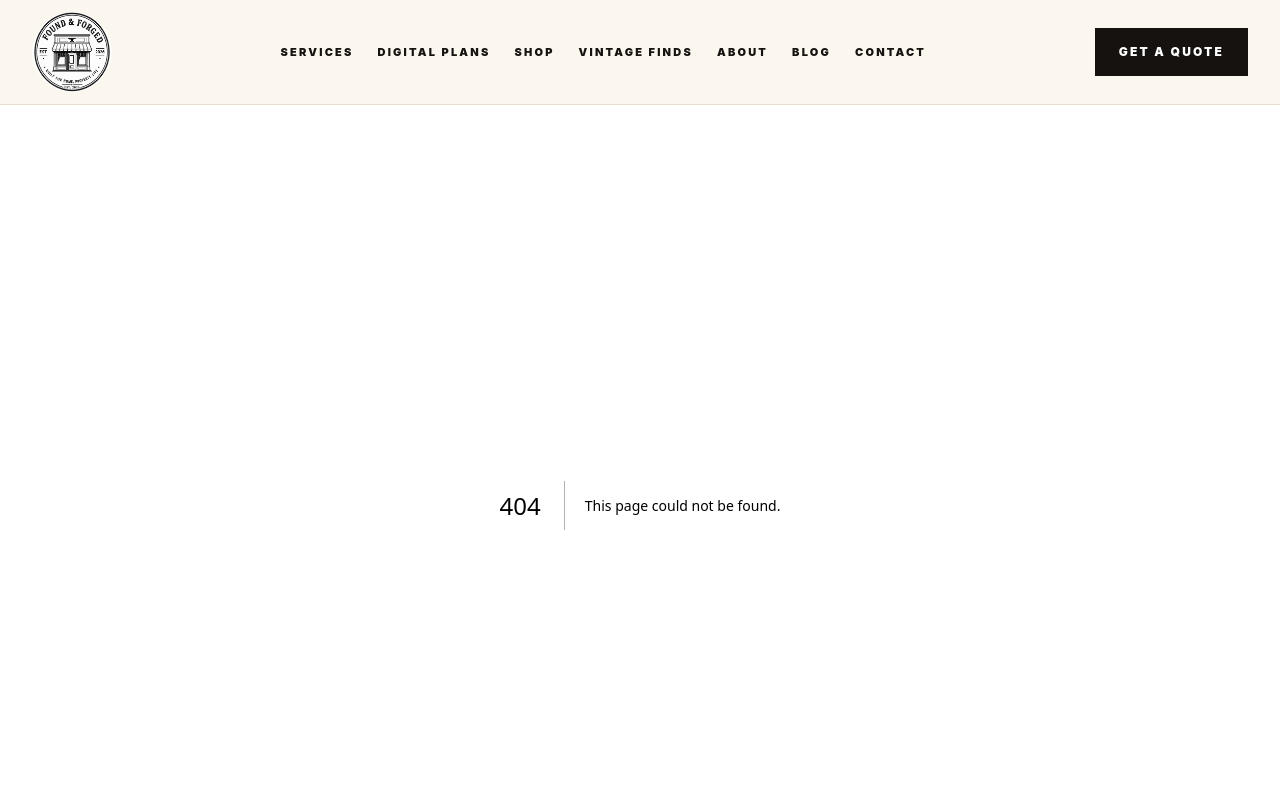
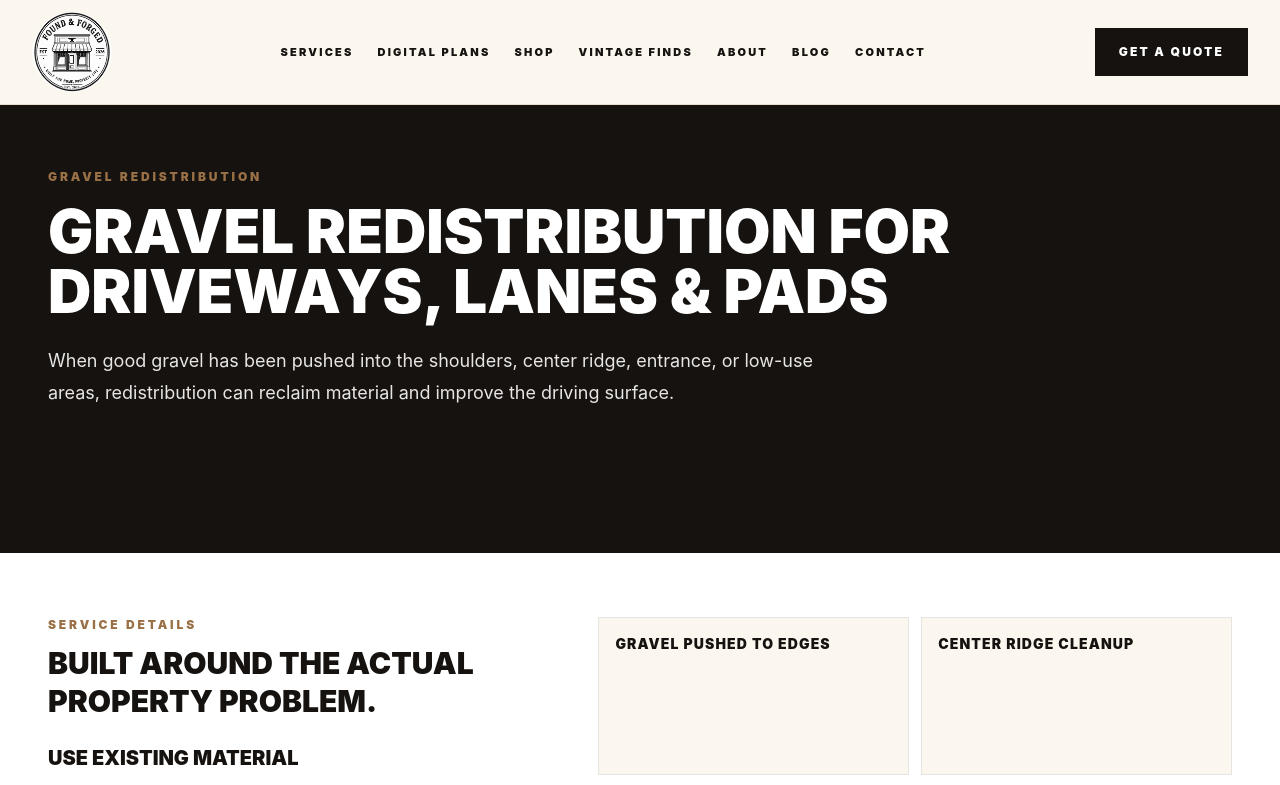
Before and after one commit to barrell1996/Found-ForgedWebsite, a Next.js app: page /gravel-redistribution in a window 1280 px wide. Before the commit this address had no page. Shown: the top 785 px of the page. Built offline with nearby package versions, Linux system fonts and the light colour scheme.

Commit message:
Add gravel redistribution service page

```diff
--- /dev/null
+++ b/app/gravel-redistribution/page.tsx
@@ -0,0 +1,33 @@
+import { buildPropertyServiceMetadata, PropertyServicePage } from "@/components/PropertyServicePage";
+
+export const metadata = buildPropertyServiceMetadata({
+  title: "Gravel Redistribution in Western Ohio | Driveway Gravel Maintenance",
+  description: "Gravel redistribution for western Ohio driveways. Pull displaced stone back into the travel path, restore edges, smooth lanes, and improve surface shape.",
+  path: "/gravel-redistribution"
+});
+
+export default function GravelRedistributionPage() {
+  return (
+    <PropertyServicePage
+      eyebrow="Gravel Redistribution"
+      h1="Gravel Redistribution for Driveways, Lanes & Pads"
+      serviceName="Gravel Redistribution"
+      slug="gravel-redistribution"
+      intro="When good gravel has been pushed into the shoulders, center ridge, entrance, or low-use areas, redistribution can reclaim material and improve the driving surface."
+      sections={[
+        { title: "Use Existing Material", body: "Many driveways have usable gravel sitting where tires no longer travel. Redistribution pulls that material back into practical service before buying more stone." },
+        { title: "Improve Travel Lanes", body: "Box blade and grading work can blend loose stone, reduce ridges, and put gravel back where it supports daily driving." },
+        { title: "Pair With Spreading", body: "If existing stone is not enough, redistribution can be paired with fresh gravel spreading for a cleaner finish." }
+      ]}
+      bullets={["Gravel pushed to edges", "Center ridge cleanup", "Loose stone recovery", "Driveway shoulders", "Travel lane repair", "Maintenance grading"]}
+      photos={["Wide photos showing where gravel has migrated", "Close-up of shoulders or center ridges", "Photos of low spots and thin areas", "Approximate driveway length", "Photos of drainage or washout areas", "Any planned new gravel delivery details"]}
+      faqs={[
+        { question: "Is gravel redistribution cheaper than new gravel?", answer: "It can be, especially when usable stone is already on site. The best answer depends on current gravel depth and how much material has migrated." },
+        { question: "Can redistribution fix thin spots?", answer: "It can improve thin spots if enough loose gravel exists nearby. If the drive lacks material overall, fresh gravel may still be needed." },
+        { question: "Is this the same as grading?", answer: "It overlaps with grading, but the focus is specifically pulling displaced stone back into useful areas and blending the surface." }
+      ]}
+      related={[{ label: "Gravel Spreading", href: "/gravel-spreading" }, { label: "Gravel Delivery", href: "/gravel-delivery" }, { label: "Driveway Grading", href: "/driveway-grading" }, { label: "Gravel Driveway Repair", href: "/gravel-driveway-repair" }]}
+      ctaLabel="Request Gravel Redistribution"
+    />
+  );
+}
```
